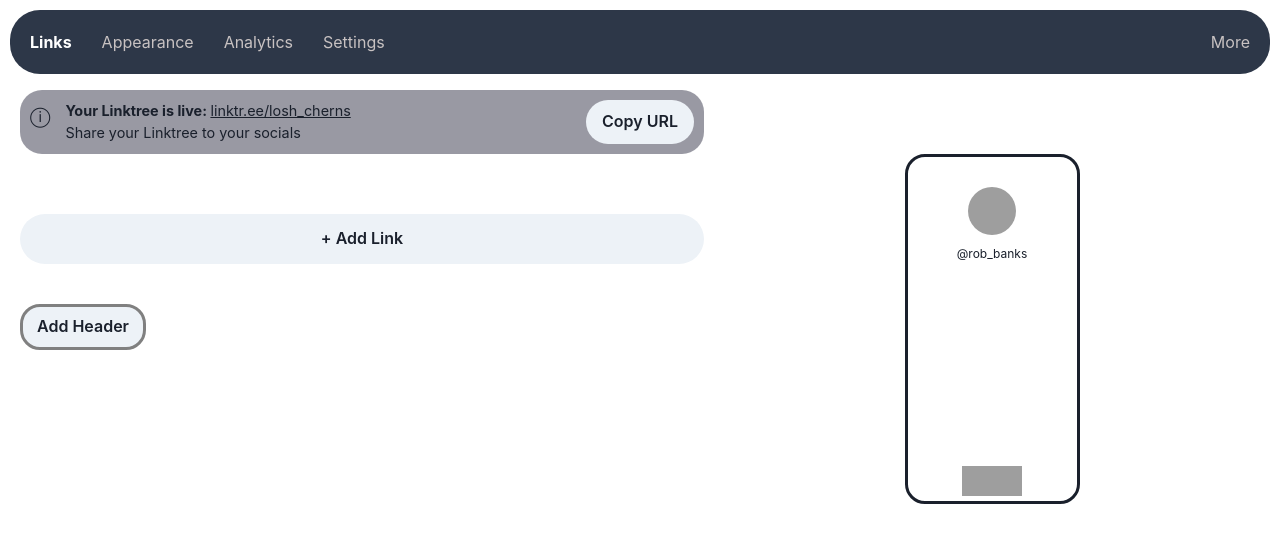
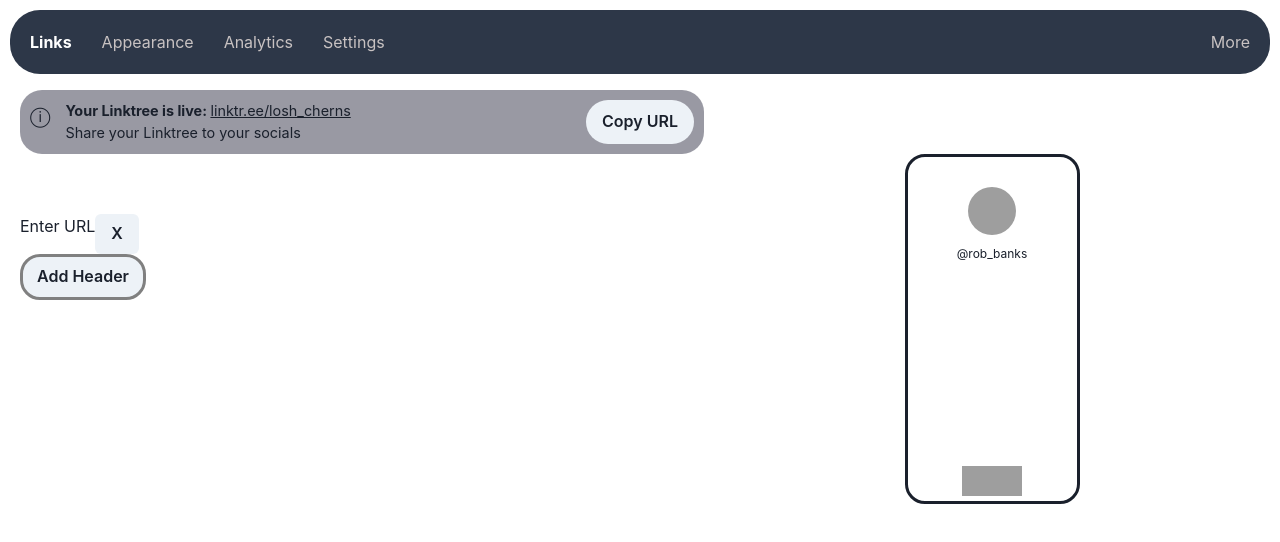
Before and after one commit to alekseycode/linktree-app, a React (Vite) app: page /preview/links in a window 1280 px wide. Both pictures are taken after a click on the button "+ Add Link". Shown: the top 542 px of the page. Built offline with nearby package versions, Linux system fonts and the light colour scheme; grey boxes are pictures that could not be loaded.

Commit message:
give add-link button hide ability

```diff
--- a/src/views/links/Links.jsx
+++ b/src/views/links/Links.jsx
@@ -1,6 +1,9 @@
 import { Button, Flex, Link, Text } from "@chakra-ui/react";
+import { useState } from "react";
 
 const Links = () => {
+  const [showAddLink, setShowAddLink] = useState(true);
+
   return (
     <Flex flexDir="column" ml="20px" flexGrow="1">
       <Flex bg="#37374c82" p="10px" borderRadius="22px" mb="60px">
@@ -26,9 +29,21 @@
         </Button>
       </Flex>
 
-      <Button borderRadius="30px" mb="40px" py="25px">
-        + Add Link
-      </Button>
+      {showAddLink ? (
+        <Button
+          onClick={() => setShowAddLink(false)}
+          borderRadius="30px"
+          mb="40px"
+          py="25px"
+        >
+          + Add Link
+        </Button>
+      ) : (
+        <Flex>
+          <Text>Enter URL</Text>
+          <Button onClick={() => setShowAddLink(true)}>X</Button>
+        </Flex>
+      )}
 
       <Button
         maxW="100px"
```
